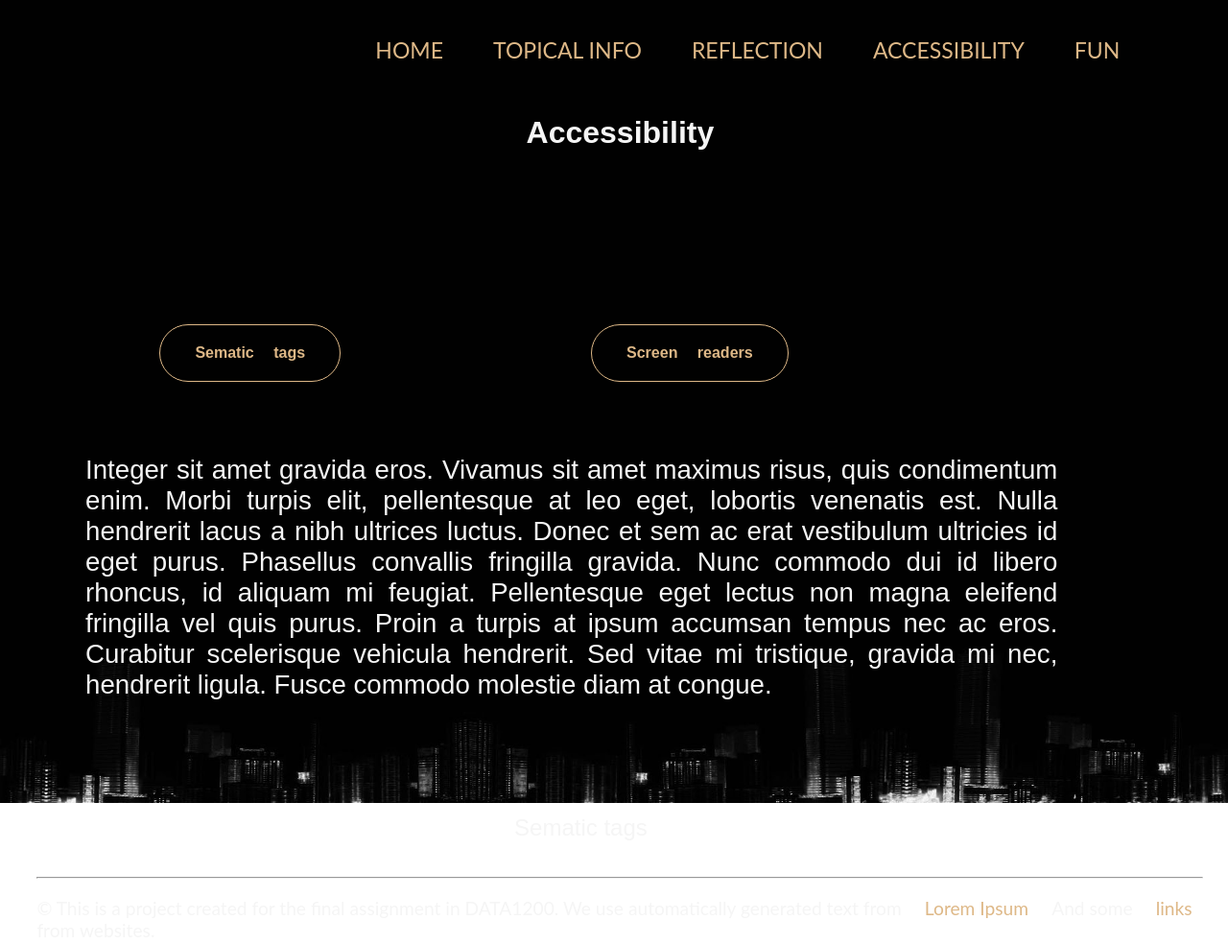
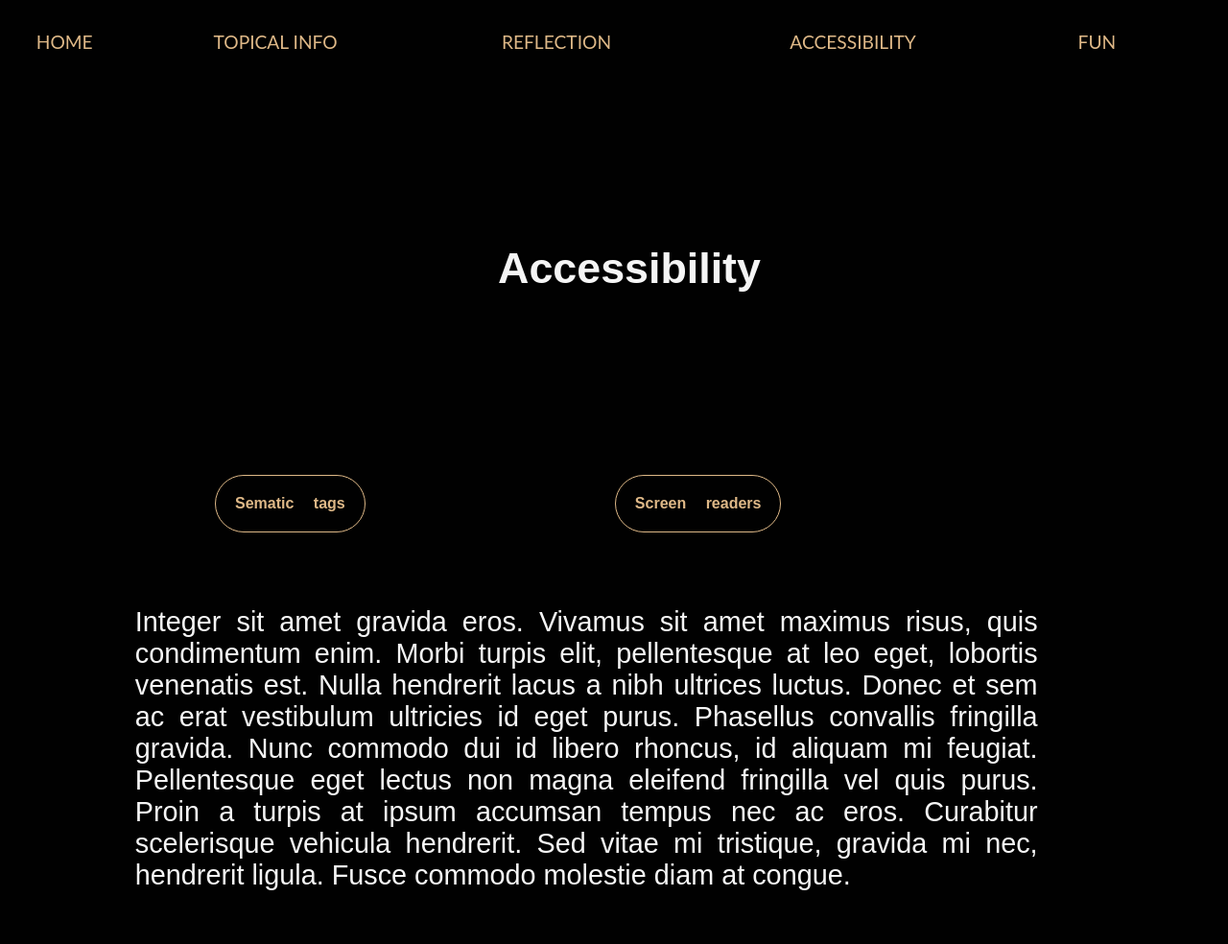
Before and after one commit to Leliamm/DATA1200_Final_assignment, a plain HTML site: page Accessibility.html in a window 1280 px wide. Shown: the top 984 px of the page at 96% size. Drawn offline with Linux system fonts and the light colour scheme.

Commit message:
Update commonStyles.css

```diff
--- a/commonStyles.css
+++ b/commonStyles.css
@@ -9,6 +9,9 @@
   src: url(./fonts/Roboto/Roboto-Bold.ttf);
 
 }
+html {
+  scroll-behavior: smooth;
+}
 body{
     background-image: url("Img/Black-Abstract-Wallpapers-HD-Download.jpg");
     background-repeat: no-repeat;
@@ -16,39 +19,41 @@ body{
     margin: 0;
     padding: 0;
     font-family: 'Lato', sans-serif;
-    font-size: 14px;
-    font-size: 1.2rem;
-    min-height: 100wh;
+    font-size: 0.5em;
+    min-height: 100vh;
+    width: 100vw;
+    color: whitesmoke;
+
+}
+
+header{
+  width: 95%;
+  height: 4rem;
+}
+main {
+  margin: 2rem;
+  display: grid;
 }
 
 #page {
   padding: 2em 2em;
-  width: 95vw;
   margin: auto;
   overflow: visible;
-  height: 95vh;
-  color: whitesmoke;
-}
-
-header{
-  width: 100%;
-  height: 60px;
-}
+  }
 
 #nav{
-  text-align: right;
-  font-size: larger;
-  padding-right: 15px;
   background: inherit;
   text-transform: uppercase;
-  margin: inherit;
-  overflow: hidden;
-  width: 90vw;
+  display: grid;
+  grid-template-columns: 15% 25% 25% 25% 5%;
+  grid-auto-flow: row;
+  justify-content: space-around;
+  padding-bottom: 3em;
+  font-size: 1.2em;
   }
 
 a {
   color:burlywood;
-  padding: 1em;
   text-decoration: none;
   }
 
@@ -60,40 +65,42 @@ a:hover{
 .text {
   text-size-adjust: 30%;
   font-family: sans-serif;
-  font-size: larger;
   padding: 0em 3em 0em 1em;
   text-align: justify;
-  color: whitesmoke;
-  }
+   }
 
   h1{
     text-size-adjust: 50%;
+    font-size: 1.4rem;
     font-family: sans-serif;
-    font-size: xx-large;
-    text-align: center;
-    color: whitesmoke;
+     text-align: center;
   }
   h2{
     text-size-adjust: 40%;
+    font-size: 1.2rem;
     font-family: sans-serif;
-    font-size: x-large;
     text-align: center;
     font-weight: normal;
     padding-top: 3em;
-    color: whitesmoke;
+    display:inline-flexbox;
+
   }
   h3{
       text-size-adjust: 30%;
+      font-size: 1rem;
       font-family: sans-serif;
-      font-size: larger;
-      color: whitesmoke;
     }
+  p {
+    font-size: 0.9rem;
+      font-family: sans-serif;
+  }
 
 .card {
   padding: 20px;
   margin: auto;
   width: 100%;
   display: flex;
+  background: inherit;
 }
 
 .card2 {
@@ -101,21 +108,16 @@ a:hover{
   padding: 0em 1em 0em 1em;
   width: 85vw;
   text-align: justify;
-  text-size-adjust: 25%;
-  font-size: larger;
   box-sizing: inherit;
   word-wrap: normal;
   align-content: center;
   margin: inherit;
 
 }
-#portopage{
-  height: 50vw;
-  vertical-align: center;
- }
 
 img{
   width: 100%;
+  height: 100vh;
   border-radius: 3em;
   box-shadow: 10px 10px 10px 10px lightskyblue;
 }
@@ -125,7 +127,6 @@ hr{
   padding-top: 5em 0em 0em 0em;
 }
 
-
 figcaption{
   padding: 2em;
   color: whitesmoke;
@@ -133,51 +134,48 @@ figcaption{
 }
 button {
     padding: 20px 20px 20px 20px ;
-    display: inline-block;
     font-size: medium;
     margin: 10em 8em 3em 8em;
     cursor: pointer;
     background:inherit;
     border-radius: 3em;
     border: burlywood 1px solid;
-    font-family: sans-serif;
     font-weight: bold;
     word-spacing: 1em;
     }
+
   .button:hover {
-    background-color: blue;
-    color: white;
-  }
-  html {
-    scroll-behavior: smooth;
-  }
+    background-color: burlywood;
+    color: black;
 
-
-.right {
-  padding-left: 100px;
-  padding-top: 100px;
-  width: 50%;
-}
-
-.left {
-  padding: 15px;
-  flex:1;
-  margin: 10px;
-}
-.homelist{list-style-type: none;
-  padding: 10px;
-  color: whitesmoke;
-}
-.list {
-  list-style-type: none;
-  padding: 10px;
-  color: whitesmoke;
-}
+    }
 
 footer {
   padding-top: 1em;
-  display: end;
-  width: 100%;
-  color: whitesmoke;
+  width: 90%;
   padding-top: 1em;
+  font-size: 0.9em;
+  align-items:flex-end;
 }
+
+/* For skjermer som er større enn 600px */
+@media only screen
+and (min-width: 600px){
+    html {
+        font-size: 1.7rem;
+    }
+    main {
+      margin: 1rem;
+    }
+}
+
+
+/* For skjermer som er større enn 960px */
+@media only screen and (min-width: 960px){
+    html {
+        font-size: 2rem;
+    }
+    main {
+      margin: 2rem;
+    }
+}
```
